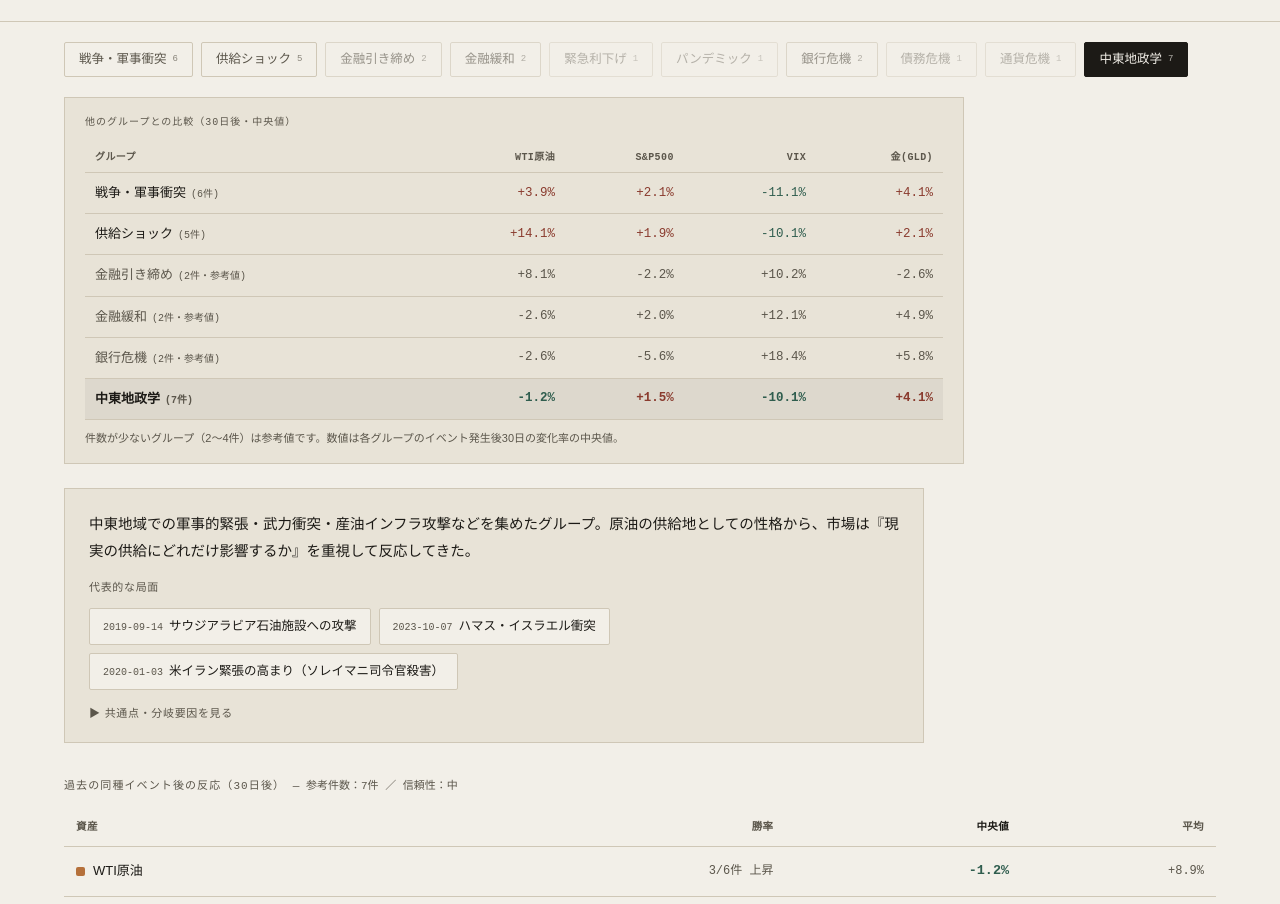
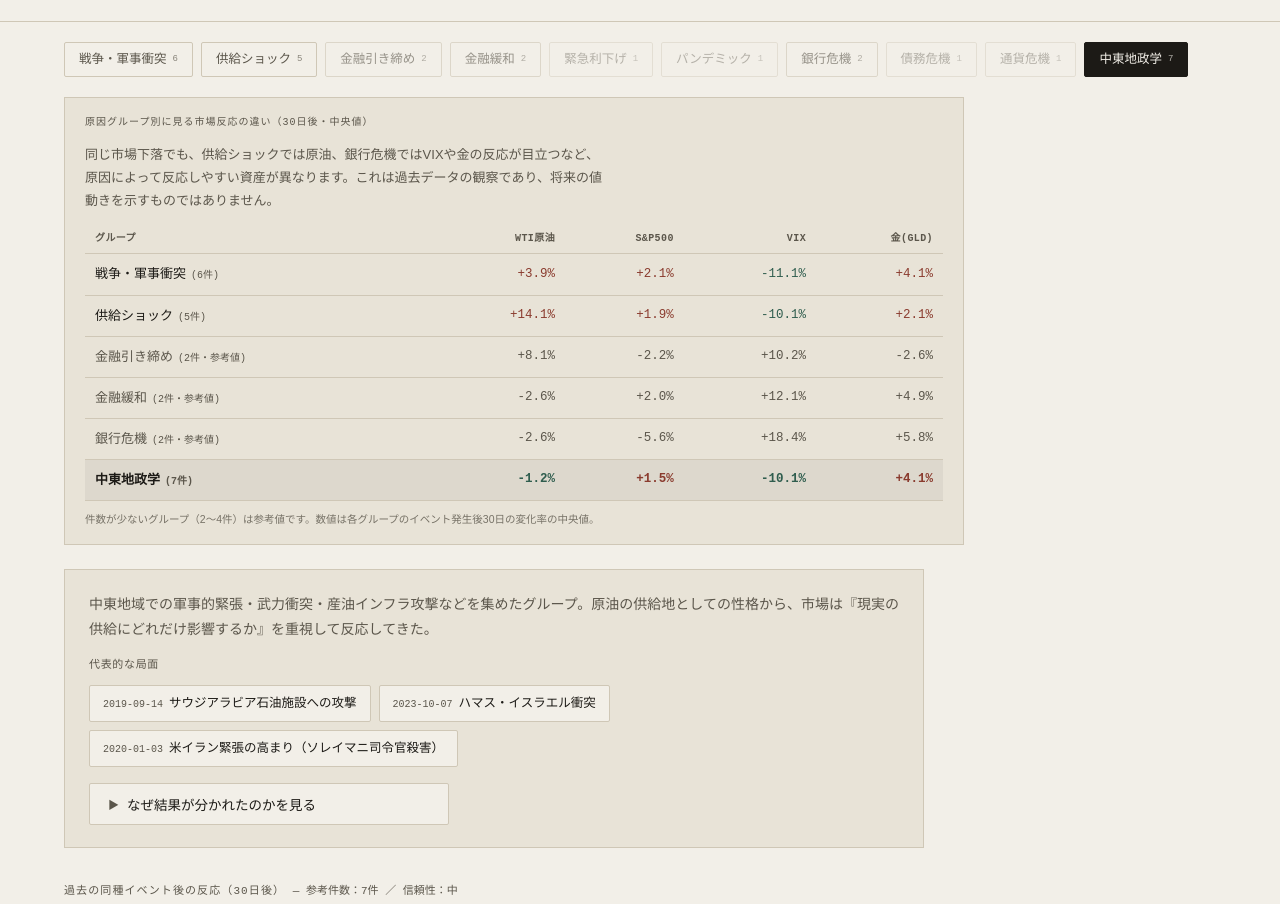
Before and after one commit to jintaro1507/marketcast-lab, a plain HTML site: page similar_events.html in a window 1280 px wide. Shown: the part 326-1230 px from the top of the page. Drawn offline with Linux system fonts and the light colour scheme.

Commit message:
Update similar_events.html

```diff
--- a/similar_events.html
+++ b/similar_events.html
@@ -45,8 +45,9 @@
   /* ===== 横断比較パネル ===== */
   #cross-panel{padding:20px 5vw 0;display:none;}
   .cross-card{border:1px solid var(--line-rule);background:var(--paper-deep);padding:16px 20px;max-width:900px;}
-  .cross-card .cross-label{font-family:var(--mono);font-size:10px;letter-spacing:0.1em;text-transform:uppercase;color:var(--ink-soft);margin-bottom:12px;}
-  .cross-card .cross-note{font-size:11px;color:var(--ink-soft);margin-top:10px;line-height:1.6;}
+  .cross-card .cross-label{font-family:var(--mono);font-size:10px;letter-spacing:0.1em;text-transform:uppercase;color:var(--ink-soft);margin-bottom:10px;}
+  .cross-card .cross-intro{font-size:13px;color:var(--ink-soft);line-height:1.75;margin-bottom:12px;max-width:72ch;}
+  .cross-card .cross-note{font-size:10.5px;color:var(--ink-soft);margin-top:10px;line-height:1.6;opacity:0.8;}
   table.cross{width:100%;border-collapse:collapse;font-size:12.5px;}
   table.cross th{font-family:var(--mono);font-size:10px;text-transform:uppercase;letter-spacing:0.04em;color:var(--ink-soft);padding:6px 10px;text-align:right;border-bottom:1px solid var(--line-rule);}
   table.cross th:first-child{text-align:left;}
@@ -59,7 +60,7 @@
   /* ===== グループ説明パネル（折りたたみ対応） ===== */
   #group-panel{padding:24px 5vw 0;}
   .group-card{border:1px solid var(--line-rule);background:var(--paper-deep);padding:22px 24px;max-width:860px;}
-  .group-card .g-summary{font-size:14.5px;line-height:1.85;margin:0 0 14px;}
+  .group-card .g-summary{font-size:14px;line-height:1.8;margin:0 0 14px;color:var(--ink-soft);}
   /* 代表イベント：常時表示 */
   .rep-events{margin-top:14px;}
   .rep-events .r-label{font-family:var(--mono);font-size:11px;letter-spacing:0.06em;color:var(--ink-soft);text-transform:uppercase;margin-bottom:10px;}
@@ -67,10 +68,19 @@
   .rep-events .r-list a{font-size:12.5px;border:1px solid var(--line-rule);background:var(--paper);padding:7px 13px;border-radius:2px;color:var(--ink);}
   .rep-events .r-list a:hover{border-color:var(--ink-soft);}
   .rep-events .r-list a .r-date{font-family:var(--mono);font-size:10px;color:var(--ink-soft);margin-right:6px;}
-  /* 詳細折りたたみ */
-  .group-details-toggle{background:none;border:none;padding:0;cursor:pointer;font-family:var(--mono);font-size:11px;color:var(--ink-soft);letter-spacing:0.06em;margin-top:14px;display:flex;align-items:center;gap:4px;}
-  .group-details-toggle:hover{color:var(--ink);}
-  .group-details-toggle .toggle-icon{transition:transform 0.2s;}
+  /* 詳細折りたたみ：ボタン風UI */
+  .group-details-toggle{
+    background:var(--paper);border:1px solid var(--line-rule);
+    padding:10px 18px;cursor:pointer;
+    font-family:var(--body);font-size:13.5px;color:var(--ink);
+    letter-spacing:0;margin-top:16px;
+    display:inline-flex;align-items:center;gap:8px;
+    border-radius:2px;width:100%;max-width:360px;
+    transition:background 0.15s, border-color 0.15s;
+  }
+  .group-details-toggle:hover{background:var(--paper-deep);border-color:var(--ink-soft);}
+  .group-details-toggle.open{border-color:var(--ink-soft);}
+  .group-details-toggle .toggle-icon{font-size:11px;transition:transform 0.2s;color:var(--ink-soft);}
   .group-details-toggle.open .toggle-icon{transform:rotate(90deg);}
   .group-details{display:none;margin-top:16px;border-top:1px solid var(--line-rule);padding-top:16px;}
   .group-details.open{display:block;}
@@ -167,7 +177,8 @@
 <!-- グループ横断比較パネル（タブ直下） -->
 <div id="cross-panel">
   <div class="cross-card">
-    <div class="cross-label">他のグループとの比較（30日後・中央値）</div>
+    <div class="cross-label">原因グループ別に見る市場反応の違い（30日後・中央値）</div>
+    <p class="cross-intro">同じ市場下落でも、供給ショックでは原油、銀行危機ではVIXや金の反応が目立つなど、原因によって反応しやすい資産が異なります。これは過去データの観察であり、将来の値動きを示すものではありません。</p>
     <div style="overflow-x:auto;">
       <table class="cross" id="cross-table"><tbody></tbody></table>
     </div>
@@ -240,7 +251,7 @@
     btn.addEventListener('click', ()=>{
       const open = det.classList.toggle('open');
       btn.classList.toggle('open', open);
-      btn.querySelector('.toggle-text').textContent = open ? '詳細を閉じる' : '共通点・分岐要因を見る';
+      btn.querySelector('.toggle-text').textContent = open ? '閉じる' : 'なぜ結果が分かれたのかを見る';
     });
   }
 
@@ -366,13 +377,22 @@
           }).join('')}</div>
         </div>` : '';
 
-      // 折りたたみ詳細部分（共通点・分岐要因・注意点）
-      const detailsHtml = (traits || factors || caveat) ? `
+      // summary を2文に短縮して常時表示（残りは折りたたみ側に）
+      // 句点または。で文を分割し、先頭2文だけ常時表示する
+      const sentences = meta.summary.split(/(?<=。)/);
+      const summaryShort = sentences.slice(0,2).join('').trim();
+      const summaryRest = sentences.slice(2).join('').trim();
+      const summaryRestHtml = summaryRest
+        ? `<p style="font-size:13.5px;color:var(--ink-soft);line-height:1.8;margin:0 0 12px;">${summaryRest}</p>` : '';
+
+      // 折りたたみ詳細部分（残りのsummary＋共通点・分岐要因・注意点）
+      const detailsHtml = (traits || factors || caveat || summaryRest) ? `
         <button class="group-details-toggle" id="group-details-btn">
           <span class="toggle-icon">▶</span>
-          <span class="toggle-text">共通点・分岐要因を見る</span>
+          <span class="toggle-text">なぜ結果が分かれたのかを見る</span>
         </button>
         <div class="group-details" id="group-details">
+          ${summaryRestHtml}
           ${traits || factors ? `<div class="group-cols">
             ${traits ? `<div class="group-col"><h4>共通点</h4><ul>${traits}</ul></div>` : ''}
             ${factors ? `<div class="group-col"><h4>結果が分かれる主な要因</h4><ul>${factors}</ul></div>` : ''}
@@ -382,7 +402,7 @@
 
       panel.innerHTML = `
         <div class="group-card">
-          <p class="g-summary">${meta.summary}</p>
+          <p class="g-summary">${summaryShort}</p>
           ${repBlock}
           ${detailsHtml}
         </div>`;
@@ -448,7 +468,7 @@
     // effect_tags期間凡例（個別イベント一覧の先頭に1回だけ表示）
     const hasEffectTags = evs.some(e => (e.effect_tags||[]).length > 0);
     const legend = hasEffectTags
-      ? `<div class="effect-legend">結果タグの括弧内（例：7日）は、1日後・7日後・30日後のうち判定閾値を超えた期間を示します。</div>`
+      ? `<div class="effect-legend">括弧内の日数は、1日後・7日後・30日後のうち、判定閾値を超えた期間を示します。</div>`
       : '';
 
     list.innerHTML = legend + evs.map(e=>{
```
